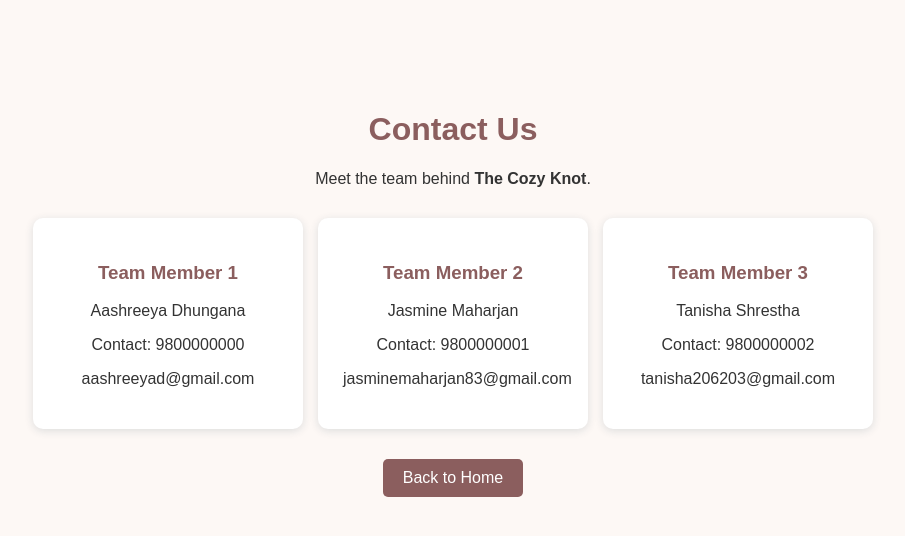
After one commit to Aashreeyaa/crochet-web, a Flask app: page /contact in a window 1280 px wide. The commit adds this page. Shown: the top 536 px of the page, without its empty margins (187-1092 px from the left). Run offline with Flask 3, Linux system fonts and the light colour scheme.

Commit message:
Contact Us Page Added

```diff
--- a/backend/routes/main.py
+++ b/backend/routes/main.py
@@ -30,3 +30,7 @@ def index():
 @main_bp.route("/about")
 def about():
     return render_template("about.html")
+
+@main_bp.route("/contact")
+def contact():
+    return render_template("contact.html")
--- a/backend/templates/about.html
+++ b/backend/templates/about.html
@@ -5,8 +5,8 @@
   <div class="row justify-content-center">
     <div class="col-lg-8">
       <h1 class="section-title mb-3">Made by hand, loved by many</h1>
-      <p class="lead text-muted">The Cozy Knot is a student-built e-commerce platform showcasing how a real handmade business can run online — from browsing yarn-crafted products to secure checkout and delivery tracking.</p>
-      <p>Every product page, cart flow and admin panel maps directly to the use-case diagram: customers browse & order, admins manage catalog & status, payment and delivery services are integrated as external actors.</p>
+      <p class="lead text-muted">The Cozy Knot is a student-built e-commerce platform made by B.Sc.CSIT students showcasing how a real handmade business can run online — from browsing yarn-crafted products to secure checkout and delivery tracking. </p>
+      <p>The Cozy Knot is an online crochet store designed to provide customers with an easy and convenient way to browse, select, and purchase handmade crochet products. The system includes product management, shopping cart, checkout, online payment, order tracking, and invoice generation. An admin panel allows the store owner to manage products, categories, users, and orders.</p>
       <div class="row g-3 mt-4">
         <div class="col-md-4">
           <div class="stat-card text-center">
--- a/backend/templates/base.html
+++ b/backend/templates/base.html
@@ -103,6 +103,7 @@
           <div class="fw-bold mb-2 text-dark">Explore</div>
           <a href="{{ url_for('products.list_products') }}" class="d-block mb-1">All products</a>
           <a href="{{ url_for('main.about') }}" class="d-block mb-1">About us</a>
+          <a href="{{ url_for('main.contact') }}" class="d-block mb-1">Contact Us</a>
         </div>
         <div class="col-md-4 text-md-end">
           <div class="fw-bold mb-2 text-dark">E-Commerce Project</div>
--- /dev/null
+++ b/backend/templates/contact.html
@@ -0,0 +1,99 @@
+<!DOCTYPE html>
+<html lang="en">
+<head>
+    <meta charset="UTF-8">
+    <meta name="viewport" content="width=device-width, initial-scale=1.0">
+    <title>Contact Us - The Cozy Knot</title>
+
+    <style>
+        body {
+            font-family: Arial, sans-serif;
+            margin: 0;
+            background: #fdf8f5;
+            color: #333;
+        }
+
+        .contact-container {
+            max-width: 900px;
+            margin: 60px auto;
+            padding: 30px;
+            text-align: center;
+        }
+
+        h1 {
+            color: #8b5e5e;
+        }
+
+        .team {
+            display: flex;
+            justify-content: center;
+            gap: 15px;
+            flex-wrap: wrap;
+            margin-top: 30px;
+        }
+
+        .member {
+            background: white;
+            padding: 25px;
+            width: 220px;
+            border-radius: 10px;
+            box-shadow: 0 2px 8px #ddd;
+        }
+
+        .member h3 {
+            color: #8b5e5e;
+        }
+
+        .back {
+            display: inline-block;
+            margin-top: 30px;
+            text-decoration: none;
+            color: white;
+            background: #8b5e5e;
+            padding: 10px 20px;
+            border-radius: 5px;
+        }
+    </style>
+</head>
+
+<body>
+
+    <div class="contact-container">
+
+        <h1>Contact Us</h1>
+
+        <p>
+            Meet the team behind <strong>The Cozy Knot</strong>.
+        </p>
+
+        <div class="team">
+
+            <div class="member">
+                <h3>Team Member 1</h3>
+                <p>Aashreeya Dhungana</p>
+                <p>Contact: 9800000000</p>
+                <p>aashreeyad@gmail.com</p>
+            </div>
+
+            <div class="member">
+                <h3>Team Member 2</h3>
+                <p>Jasmine Maharjan</p>
+                <p>Contact: 9800000001</p>
+                <p>jasminemaharjan83@gmail.com</p>
+            </div>
+
+            <div class="member">
+                <h3>Team Member 3</h3>
+                <p>Tanisha Shrestha</p>
+                <p>Contact: 9800000002</p>
+                <p>tanisha206203@gmail.com</p>
+            </div>
+
+        </div>
+
+        <a href="/" class="back">Back to Home</a>
+
+    </div>
+
+</body>
+</html>
```
